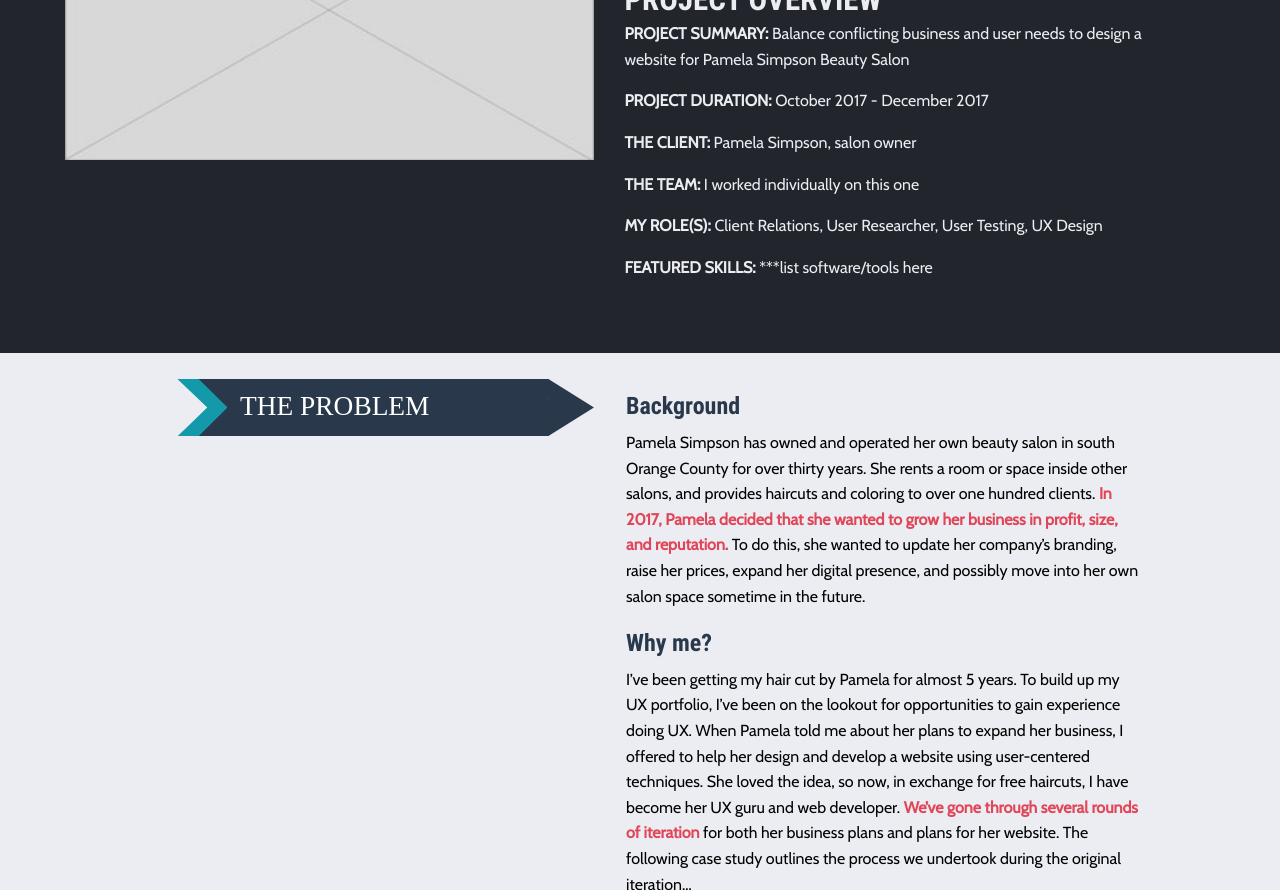
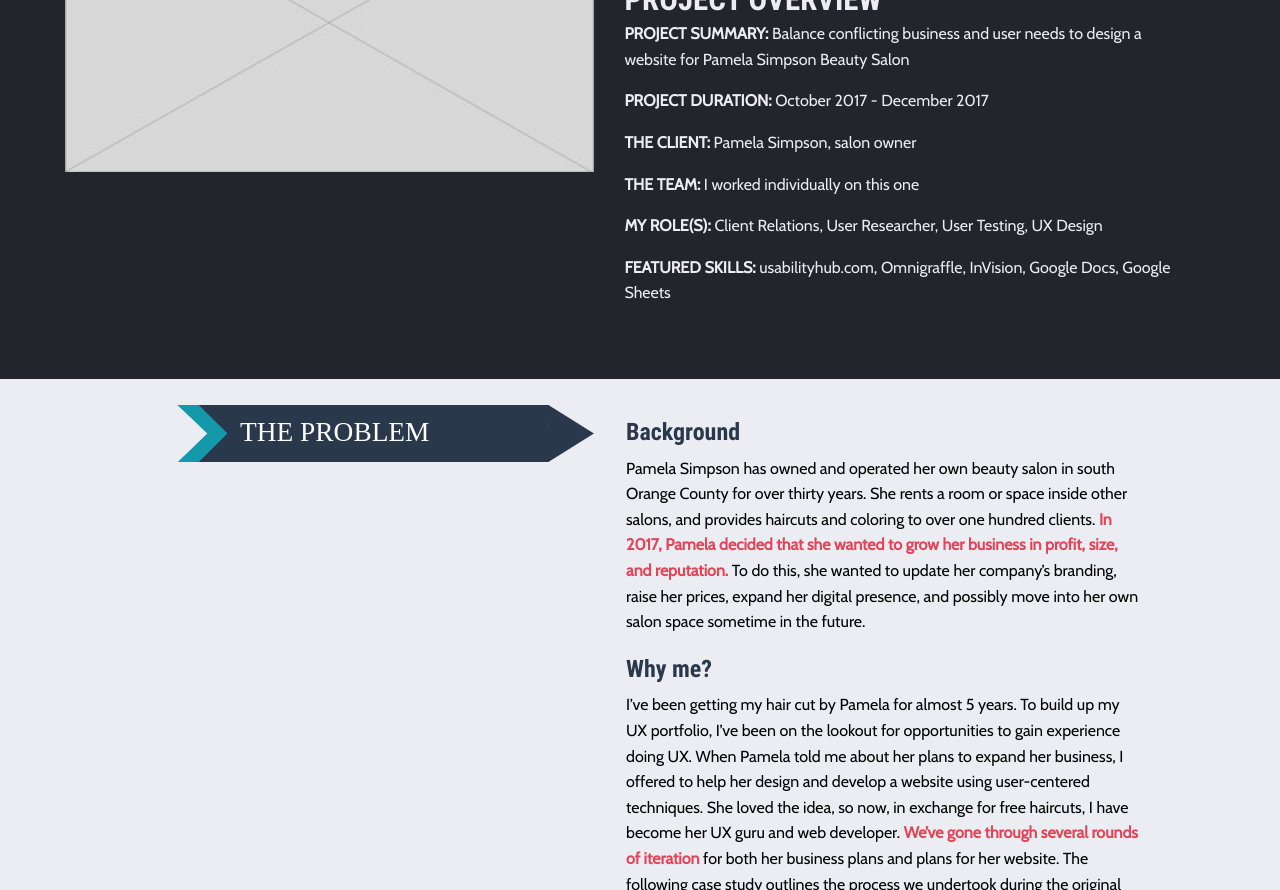
Before and after one commit to emeriwether/emeriwether.github.io, a Jekyll site: the page built from projectA.html, in a window 1280 px wide and 900 px high, scrolled down 443 px, cut to the strip 0-890 px from the top of the window. Built offline with Jekyll 4.4.1, drawn with Linux system fonts in a browser that asks for light colours; some of the changed text lies outside the part shown.

Commit message:
ct prev comm

```diff
--- a/projectA.html
+++ b/projectA.html
@@ -17,7 +17,7 @@
 projectClient: "Pamela Simpson, salon owner"
 projectTeam: "I worked individually on this one"
 projectRoles: "Client Relations, User Researcher, User Testing, UX Design"
-featuredSkills: "***list software/tools here"
+featuredSkills: "usabilityhub.com, Omnigraffle, InVision, Google Docs, Google Sheets"
 headerImageLabel: "HERO IMAGE LABEL"
 ---
 
@@ -33,7 +33,7 @@
         <h5 class="text-left">Background</h5>
         <p class="text-left">Pamela Simpson has owned and operated her own beauty salon in south Orange County for over thirty years. She rents a room or space inside other salons, and provides haircuts and coloring to over one hundred clients. <mark class="coralText boldText">In 2017, Pamela decided that she wanted to grow her business in profit, size, and reputation.</mark> To do this, she wanted to update her company’s branding, raise her prices, expand her digital presence, and possibly move into her own salon space sometime in the future.</p>
         <h5 class="text-left">Why me?</h5>
-        <p class="text-left">I’ve been getting my hair cut by Pamela for almost 5 years. To build up my UX portfolio, I’ve been on the lookout for opportunities to gain experience doing UX. When Pamela told me about her plans to expand her business, I offered to help her design and develop a website using user-centered techniques. She loved the idea, so now, in exchange for free haircuts, I have become her UX guru and web developer. <mark class="coralText boldText">We’ve gone through several rounds of iteration</mark> for both her business plans and plans for her website. The following case study outlines the process we undertook during the original iteration… </p>
+        <p class="text-left">I’ve been getting my hair cut by Pamela for almost 5 years. To build up my UX portfolio, I’ve been on the lookout for opportunities to gain experience doing UX. When Pamela told me about her plans to expand her business, I offered to help her design and develop a website using user-centered techniques. She loved the idea, so now, in exchange for free haircuts, I have become her UX guru and web developer. <mark class="coralText boldText">We’ve gone through several rounds of iteration</mark> for both her business plans and plans for her website. The following case study outlines the process we undertook during the original iteration. </p>
     </div>
 </section>
 <!-- END SECTION: THE PROBLEM -->
```
